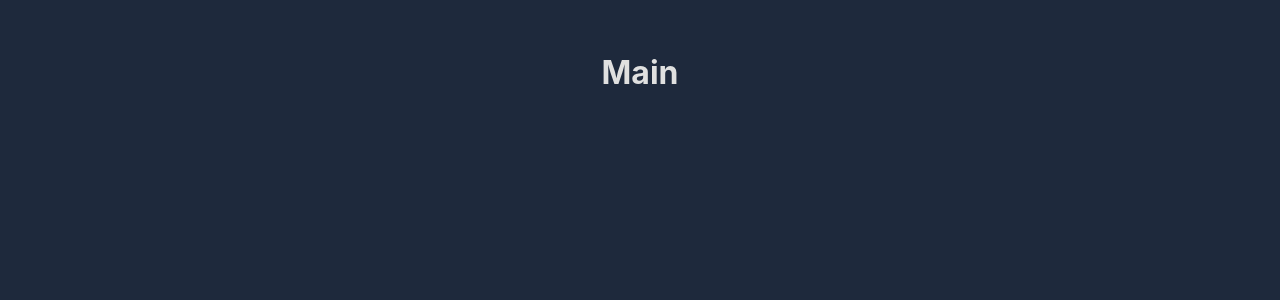
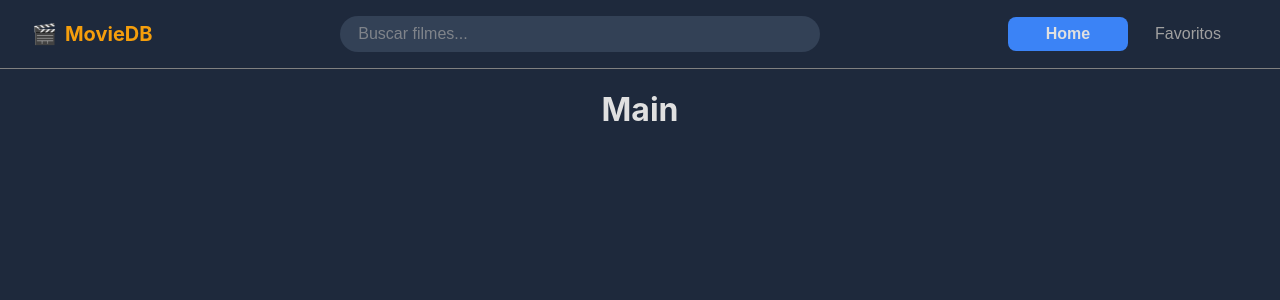
Before and after one commit to aylon-araujo/my-movies, a React (Vite) app: page / in a window 1280 px wide. Shown: the top 300 px of the page. Built offline with nearby package versions, Linux system fonts and the light colour scheme.

Commit message:
feat(ui): create Header and InputSearch components for the navigation bar.

```diff
--- a/src/App.css
+++ b/src/App.css
@@ -1,6 +1,5 @@
 #root {
   max-width: 1280px;
   margin: 0 auto;
-  padding: 2rem;
   text-align: center;
 }
--- a/src/App.tsx
+++ b/src/App.tsx
@@ -1,12 +1,15 @@
-import { AppRouter } from './routes'
-import './App.css'
+// src/App.tsx (Corrigido)
+import { BrowserRouter } from 'react-router-dom';
+import { AppRouter } from './routes';
+import Header from './presentation/components/Header';
+import './App.css';
 
 function App() {
-
   return (
-    <>
+    <BrowserRouter>
+      <Header />
       <AppRouter />
-    </>
+    </BrowserRouter>
   )
 }
 
--- a/src/assets/styles/_variables.scss
+++ b/src/assets/styles/_variables.scss
@@ -4,16 +4,16 @@ $card-surface: #414757; // Fundo dos cards e do backdrop na Detalhes
 
 // Ação e Interação (Botões; Ícones Ativos)
 $action-primary: #DC3545; // Vermelho/Rosa - Adicionar aos Favoritos
-$action-accent: #007bff; // Azul - Botão Ativo (Home/Favoritos)
+$action-accent: #3b83f6; // Azul - Botão Ativo (Home/Favoritos)
 
 // Texto e Feedback
 $text-primary: #E0E0E0; // Branco/Claro (para a maioria dos textos)
 $text-secondary: #A0A0A0; // Cinza Claro (para datas/sinopses menos destacadas)
 
 // Elementos Específicos
-$tmdb-note: #FDD835; // Amarelo vibrante para a nota (adaptado para contraste)
+$yellow-color: #f59e0c; // Amarelo vibrante para a nota (adaptado para contraste)
 $heart-favorite: #DC3545; // Vermelho para o ícone de favoritado
-$input-bg: #272b38; // Fundo da barra de busca
+$input-bg: #334156; // Fundo da barra de busca
 
 // Gêneros (Tags) - Podemos usar a cor de ação ou definir tags específicas
 $tag-genre: #1E90FF; // Um azul para as tags de Gênero
@@ -21,6 +21,20 @@ $tag-genre: #1E90FF; // Um azul para as tags de Gênero
 // Tipografia
 $font-family-base: 'Inter', sans-serif;
 $font-size-base: 16px;
+
+// Tamanhos de fonte
+$font-size-xs: 12px;   // legendas, datas, infos secundárias
+$font-size-sm: 14px;   // textos de apoio, labels, descrições
+$font-size-md: 16px;   // texto padrão (parágrafos, inputs)
+$font-size-lg: 20px;   // títulos de seção, botões maiores
+$font-size-xl: 24px;   // subtítulos ou destaques
+$font-size-xxl: 32px;  // títulos principais / hero
+
+// Pesos opcionais (se quiser manter consistência)
+$font-weight-regular: 400;
+$font-weight-medium: 500;
+$font-weight-semibold: 600;
+$font-weight-bold: 700;
 
 // Espaçamentos
 $spacing-xs: 4px;
--- /dev/null
+++ b/src/hooks/useDebounce.ts
@@ -0,0 +1,17 @@
+import { useState, useEffect } from 'react';
+
+export function useDebounce<T>(value: T, delay: number): T {
+  const [debouncedValue, setDebouncedValue] = useState<T>(value);
+
+  useEffect(() => {
+    const handler = setTimeout(() => {
+      setDebouncedValue(value);
+    }, delay);
+
+    return () => {
+      clearTimeout(handler);
+    };
+  }, [value, delay]);
+
+  return debouncedValue;
+}
--- /dev/null
+++ b/src/presentation/components/Button/Button.module.scss
@@ -0,0 +1,65 @@
+@use '../../../assets/styles/variables' as vars;
+
+.button {
+  cursor: pointer;
+  border: none;
+  border-radius: vars.$spacing-sm;
+  font-weight: vars.$font-weight-semibold;
+  transition: all 0.2s ease-in-out;
+  color: vars.$text-primary;
+
+  display: inline-flex;
+  align-items: center;
+  justify-content: center;
+  gap: vars.$spacing-sm;
+}
+
+.button:disabled {
+  opacity: 0.5;
+  cursor: not-allowed;
+}
+
+.medium {
+  padding: vars.$spacing-sm vars.$spacing-md;
+  font-size: vars.$font-size-md;
+  min-width: 120px;
+}
+
+.large {
+  padding: vars.$spacing-md vars.$spacing-lg;
+  font-size: vars.$font-size-lg;
+}
+
+.primary {
+  background-color: vars.$action-accent;
+  color: vars.$text-primary;
+
+  &:hover:not(:disabled) {
+    background-color: darken(vars.$action-accent, 8%);
+  }
+}
+
+.danger {
+  background-color: vars.$action-primary;
+  color: vars.$text-primary;
+
+  border-radius: vars.$spacing-sm;
+
+  &:hover:not(:disabled) {
+    background-color: darken(vars.$action-primary, 8%);
+  }
+}
+
+.ghost {
+  background-color: transparent;
+  color: vars.$text-secondary;
+  border: none;
+  font-weight: vars.$font-weight-medium;
+
+  &:hover:not(:disabled) {
+
+    color: vars.$text-primary;
+
+    background-color: rgba(vars.$action-accent, 0.1);
+  }
+}
--- /dev/null
+++ b/src/presentation/components/Button/index.tsx
@@ -0,0 +1,31 @@
+import React from 'react';
+import type { ButtonProps } from './types';
+import styles from './Button.module.scss';
+
+const Button: React.FC<ButtonProps> = ({
+  children,
+  icon,
+  variant = 'primary',
+  size = 'medium',
+  className = '',
+  ...rest
+}) => {
+  const buttonClasses = [
+    styles.button,
+    styles[variant],
+    styles[size],
+    className,
+  ].join(' ');
+
+  return (
+    <button
+      className={buttonClasses}
+      {...rest}
+    >
+      {icon && <span className={styles.iconWrapper}>{icon}</span>}
+      {children}
+    </button>
+  );
+};
+
+export default Button;
--- /dev/null
+++ b/src/presentation/components/Button/types.ts
@@ -0,0 +1,11 @@
+// (Mantém o que já existia)
+export type ButtonVariant = 'primary' | 'secondary' | 'danger' | 'ghost';
+export type ButtonSize = 'small' | 'medium' | 'large';
+
+export interface ButtonProps extends React.ButtonHTMLAttributes<HTMLButtonElement> {
+  children: React.ReactNode;
+  variant?: ButtonVariant;
+  size?: ButtonSize;
+  icon?: React.ReactNode;
+  onClick?: (event: React.MouseEvent<HTMLButtonElement>) => void;
+}
--- /dev/null
+++ b/src/presentation/components/Header/index.tsx
@@ -0,0 +1,72 @@
+import React, { useState, useEffect } from "react";
+import { useLocation, useNavigate } from "react-router-dom";
+import { useDebounce } from '../../../hooks/useDebounce';
+import InputSearch from "../InputSearch";
+import Button from "../Button";
+import styles from "./styles.module.scss";
+
+const DEBOUNCE_DELAY = 500;
+
+const Header: React.FC = () => {
+  const [searchTerm, setSearchTerm] = useState<string>('');
+  const debouncedSearchTerm = useDebounce<string>(searchTerm, DEBOUNCE_DELAY);
+
+  const navigate = useNavigate();
+  const location = useLocation();
+  const currentPath = location.pathname;
+
+  const handleInputChange = (event: React.ChangeEvent<HTMLInputElement>) => {
+    setSearchTerm(event.target.value);
+  };
+
+  useEffect(() => {
+    if (debouncedSearchTerm) {
+      // Lógica de pesquisa da API
+      console.log(`[DEBOUNCED] Nova Pesquisa acionada com: "${debouncedSearchTerm}"`);
+      // Ex: navigate(`/search/${debouncedSearchTerm}`);
+    } else {
+      // Limpar resultados
+      console.log("[DEBOUNCED] Campo de pesquisa limpo.");
+    }
+  }, [debouncedSearchTerm, navigate]);
+
+  const getButtonVariant = (path: string): 'primary' | 'ghost' => {
+    if (path === '/' && currentPath === '/') {
+      return 'primary';
+    }
+    if (path !== '/' && currentPath.startsWith(path)) {
+      return 'primary';
+    }
+    return 'ghost';
+  };
+
+  return (
+    <header className={styles.headerPage}>
+      <div className={styles.logoHeader}>
+        <span>MovieDB</span>
+      </div>
+
+      <InputSearch
+        value={searchTerm}
+        onInputChange={handleInputChange}
+      />
+
+      <div className={styles.navigation}>
+        <Button
+          onClick={() => navigate('/')}
+          variant={getButtonVariant('/')}
+        >
+          Home
+        </Button>
+        <Button
+          onClick={() => navigate('/favorites')}
+          variant={getButtonVariant('/favorites')}
+        >
+          Favoritos
+        </Button>
+      </div>
+    </header>
+  );
+};
+
+export default Header;
--- /dev/null
+++ b/src/presentation/components/Header/styles.module.scss
@@ -0,0 +1,26 @@
+@use '../../../assets/styles/variables' as vars;
+
+.headerPage {
+  width: 100%;
+  display: flex;
+  justify-content: space-between;
+  align-items: center;
+  border-bottom: 1px solid gray;
+  padding: 1rem 2rem;
+
+  @media (max-width: vars.$breakpoint-md) {
+    flex-direction: column;
+    gap: 1rem;
+  }
+
+  .logoHeader {
+    font-size: vars.$font-size-lg;
+    color: vars.$yellow-color;
+    font-weight: vars.$font-weight-bold;
+
+    &::before {
+      content: '🎬';
+      margin-right: 0.5rem;
+    }
+  }
+}
--- /dev/null
+++ b/src/presentation/components/InputSearch/index.tsx
@@ -0,0 +1,24 @@
+import React from "react";
+import styles from './styles.module.scss';
+
+interface InputSearchProps {
+  onInputChange: (event: React.ChangeEvent<HTMLInputElement>) => void;
+  value: string
+}
+
+const InputSearch: React.FC<InputSearchProps> = ({ onInputChange, value }) => {
+  return (
+    <div className={styles.inputSearchWrapper}>
+      <input
+        id="input-search"
+        type="text"
+        value={value}
+        placeholder="Buscar filmes..."
+        className={styles.inputSearch}
+        onChange={onInputChange}
+      />
+    </div>
+  );
+};
+
+export default InputSearch;
--- /dev/null
+++ b/src/presentation/components/InputSearch/styles.module.scss
@@ -0,0 +1,30 @@
+@use '../../../assets/styles/variables' as vars;
+
+.inputSearchWrapper {
+  max-width: 30rem;
+  width: 100%;
+  background-color: vars.$input-bg;
+  padding: 0.5rem 1rem;
+  border-radius: 3rem;
+  display: flex;
+  align-items: center;
+  transition: box-shadow 0.2s ease-in-out;
+
+  .inputSearch {
+    background-color: transparent;
+    border: none;
+    outline: none;
+    width: 100%;
+    color: vars.$text-primary;
+    font-size: 1rem;
+
+    &::placeholder {
+      color: vars.$text-secondary;
+      opacity: 0.7;
+    }
+  }
+
+  &:focus-within {
+    box-shadow: 0 0 0 2px rgba(vars.$action-accent, 0.5);
+  }
+}
--- a/src/routes/index.tsx
+++ b/src/routes/index.tsx
@@ -1,10 +1,7 @@
-import { BrowserRouter } from 'react-router-dom';
 import { MainRoutes } from './Main';
 
 export function AppRouter() {
   return (
-    <BrowserRouter>
       <MainRoutes />
-    </BrowserRouter>
   );
 }
```
